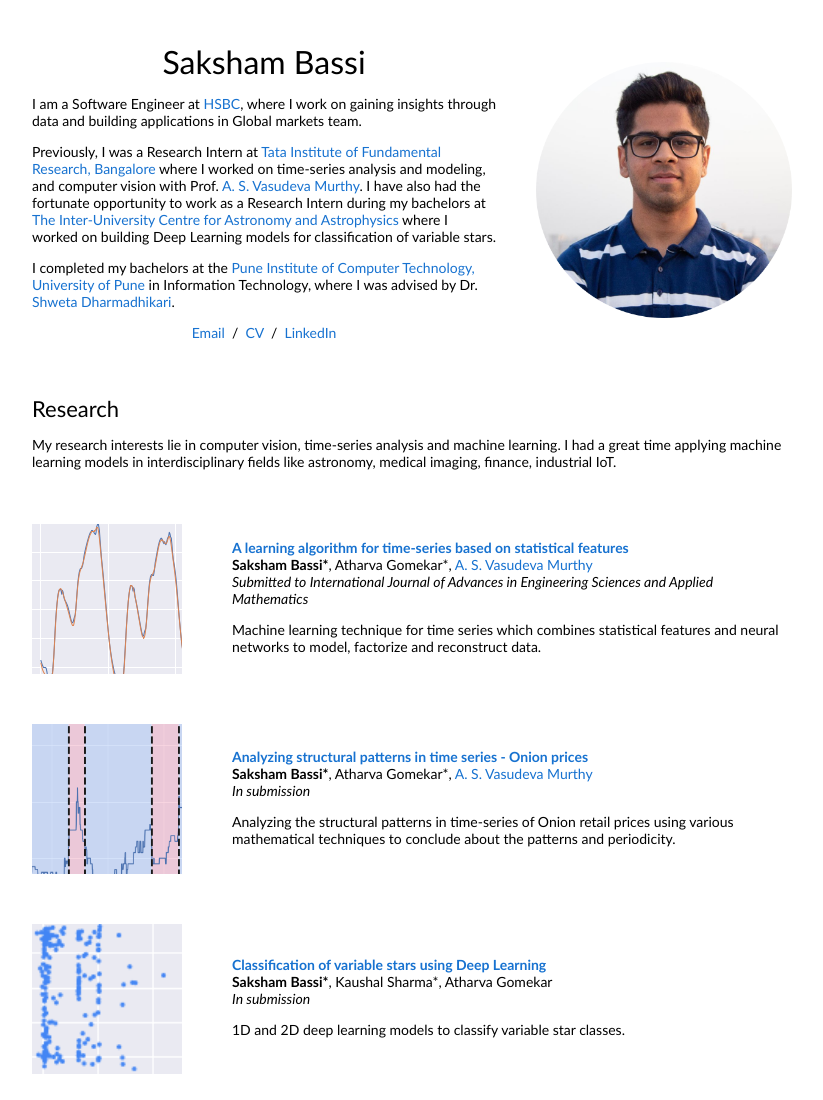
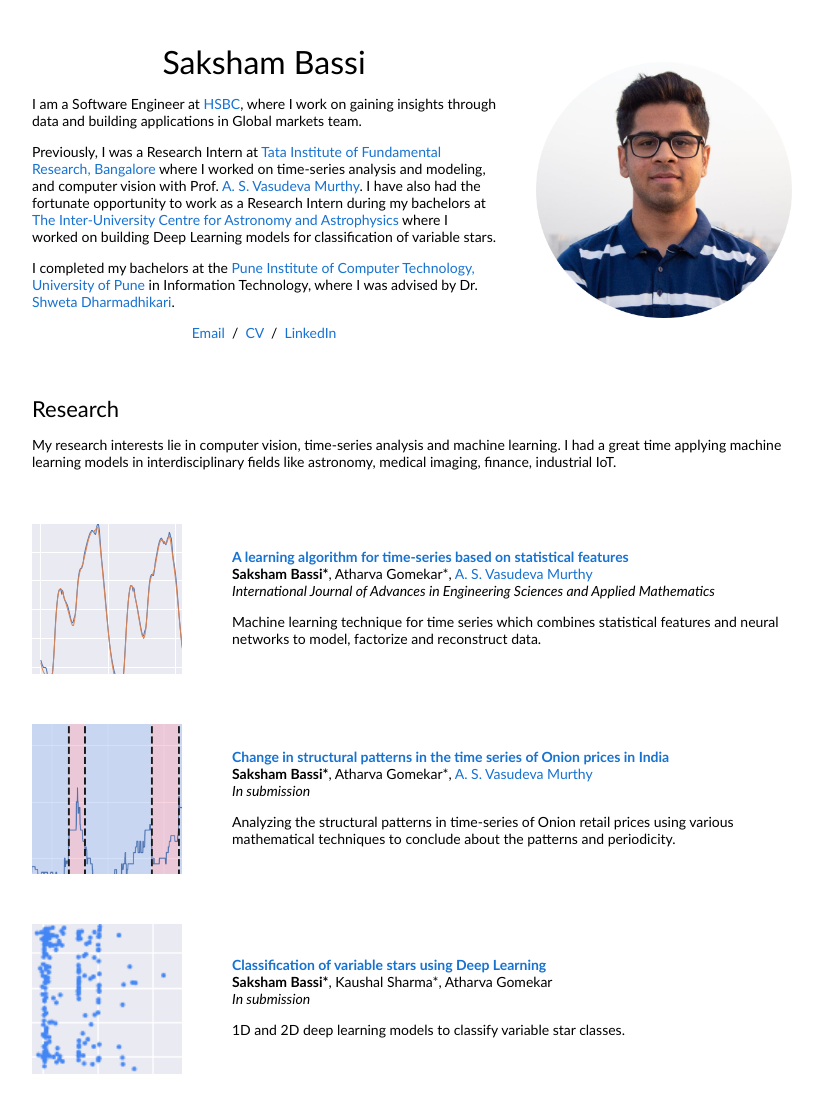
Before and after one commit to sakshambassi/sakshambassi.github.io, a plain HTML site: page index.html in a window 1280 px wide. Shown: the top 1100 px of the page, without its empty margins (228-1051 px from the left). Drawn offline with Linux system fonts and the light colour scheme.

Commit message:
updations in index

```diff
--- a/index.html
+++ b/index.html
@@ -86,7 +86,7 @@
               <strong>Saksham Bassi*</strong>, Atharva Gomekar*,
               <a href="https://www.math.tifrbng.res.in/people/vasu">A. S. Vasudeva Murthy</a>
               <br>
-              <em>Submitted to International Journal of Advances in Engineering Sciences and Applied Mathematics</em>
+              <em>International Journal of Advances in Engineering Sciences and Applied Mathematics</em>
               <br>
               <p></p>
               <p>Machine learning technique for time series which combines statistical features and neural networks to model, factorize and reconstruct data.</p>
@@ -112,7 +112,7 @@
             </td>
             <td style="padding:20px;width:75%;vertical-align:middle">
               <font color=#1772d0>
-                <papertitle>Analyzing structural patterns in time series - Onion prices</papertitle>
+                <papertitle>Change in structural patterns in the time series of Onion prices in India</papertitle>
               </font>
               <br>
               <strong>Saksham Bassi*</strong>, Atharva Gomekar*,
```
Also changed, not shown: 1 other file.
